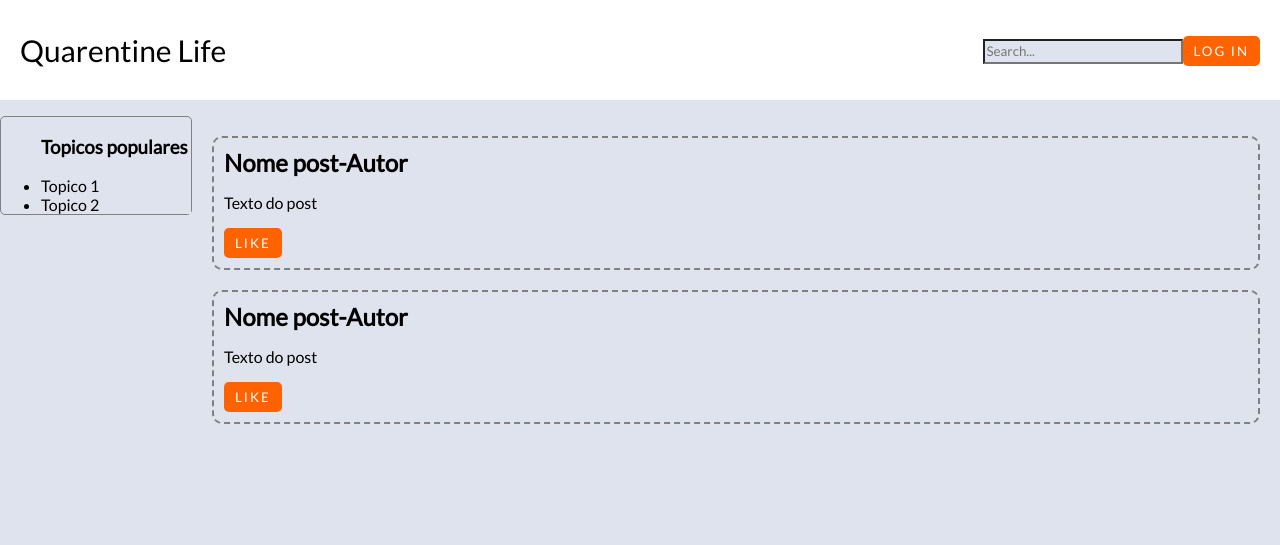
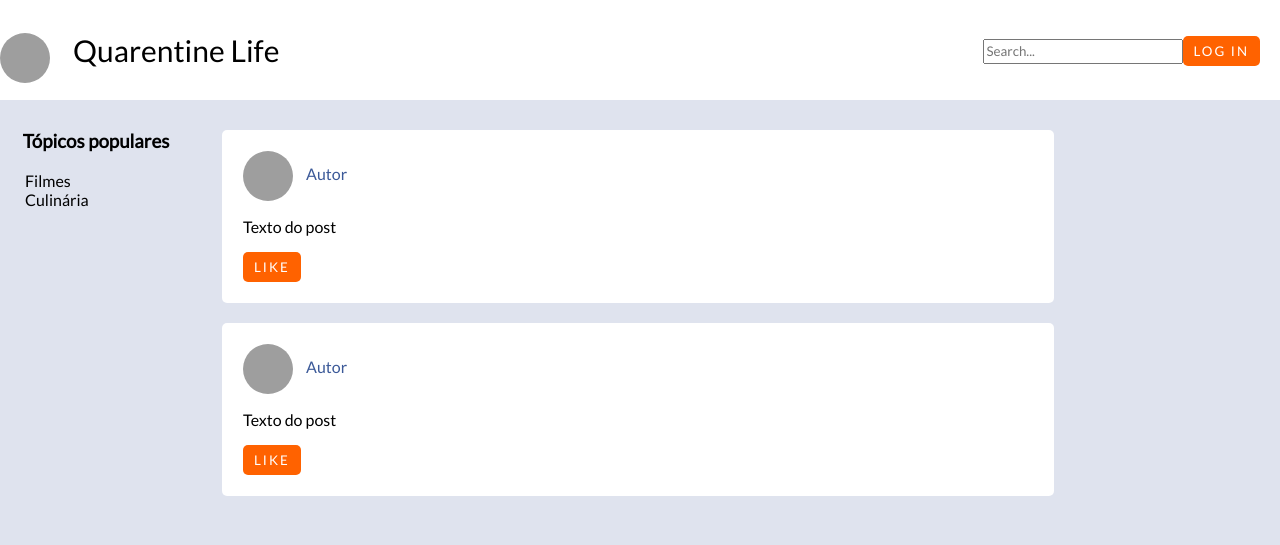
Before and after one commit to miguelchenriques/QuarantineLifeForum, a Django app: page /forum/home/ in a window 1280 px wide. Shown: the top 545 px of the page. Run offline with Django 3.2, Linux system fonts and the light colour scheme; grey boxes are pictures that could not be loaded.

Commit message:
Alterações no css e html-ta mais bonito :)

```diff
--- a/forum/static/forum/main.css
+++ b/forum/static/forum/main.css
@@ -1,21 +1,29 @@
 *{
     box-sizing: border-box;
-    background-color: #dfe3ee;
+
     font-family: 'Lato';
 }
 
 body{
     margin: 0;
+    background-color: #dfe3ee;
 }
 
 header{
     background-color: white;
 }
 
+header img{
+    display: inline-block;
+    vertical-align: middle;
+    width: 50px;
+    height: 50px;
+    border-radius: 50%;
+}
+
 header a{
     display: inline;
     line-height: 100px;
-    background-color: white;
 }
 
 header input{
@@ -33,36 +41,61 @@ header input{
     margin-right: 20px;
 }
 
-aside ul{
+aside{
     width: 15%;
     float: left;
     /*background-color: lightgray;*/
-    border: 1px solid gray;
-    border-radius: 5px;
+    /*border: 1px solid transparent;*/
+    /*border-radius: 5px;*/
+    padding: 0;
+    margin-top: 30px;
+}
+
+aside ul{
+    padding: 0;
+}
+
+aside a{
+    padding-left: 25px;
+    display: block;
+    text-decoration: none;
+    color: black;
+
 }
 
 aside h3{
-
+    text-align: center;
+    margin-top: 0;
 }
 
 section{
-    width: 85%;
+    width: 65%;
     float: left;
-    padding: 20px;
-    margin: 16px 0px;
-
+    margin: 30px;
     height: 100%;
 }
 
 article{
     margin-bottom: 20px;
-    border: 2px dashed gray;
-    padding: 10px;
-    border-radius: 10px;
+    border: 1px solid transparent;
+    padding: 20px;
+    border-radius: 5px;
+    background-color: white;
 }
 
-article h2{
+.avatar {
+  vertical-align: middle;
+  width: 50px;
+  height: 50px;
+  border-radius: 50%;
+}
+
+article a{
     margin: 0px;
+    text-align: center;
+    text-decoration: none;
+    color: #3b5998;
+    padding-left: 10px;
 }
 
 button{
--- a/forum/templates/forum/index.html
+++ b/forum/templates/forum/index.html
@@ -9,29 +9,32 @@
 </head>
 <body>
     <header>
+        <img src="https://i.pinimg.com/originals/3a/d3/2b/3ad32b2aa24f4d33e28c1a73b055a079.png">
         <a id="forumtitle">Quarentine Life</a>
         <a id="navlogin"><button>Log In</button></a>
         <a style="float: right"><input type="text" name="SearchBar" id="search" placeholder="Search..."></a>
     </header>
 
     <aside>
+        <h3>Tópicos populares</h3>
         <ul>
-            <h3>Topicos populares</h3>
-            <li>Topico 1</li>
-            <li>Topico 2</li>
+            <a href="index.html">Filmes</a>
+            <a href="index.html">Culinária</a>
         </ul>
     </aside>
 
     <section>
         <article>
-            <h2>Nome post-Autor</h2>
+            <img src="https://www.w3schools.com/howto/img_avatar.png" alt="Avatar" class="avatar">
+            <a href="index.html">Autor</a>
             <p>Texto do post</p>
             <button>Like</button>
         </article>
 
         <article>
-            <h2>Nome post-Autor</h2>
-             <p>Texto do post</p>
+            <img src="https://www.w3schools.com/w3images/avatar6.png" alt="Avatar" class="avatar">
+            <a href="index.html">Autor</a>
+            <p>Texto do post</p>
             <button>Like</button>
         </article>
     </section>
```
